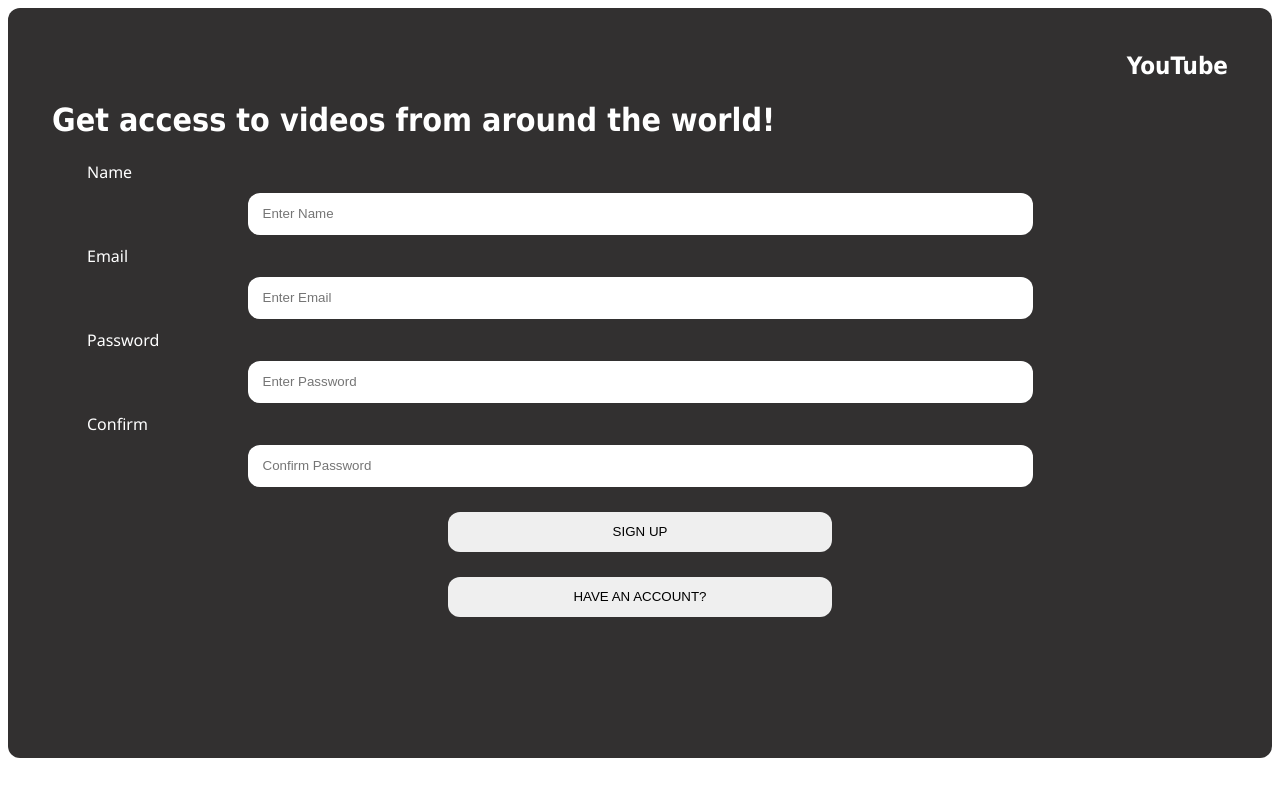
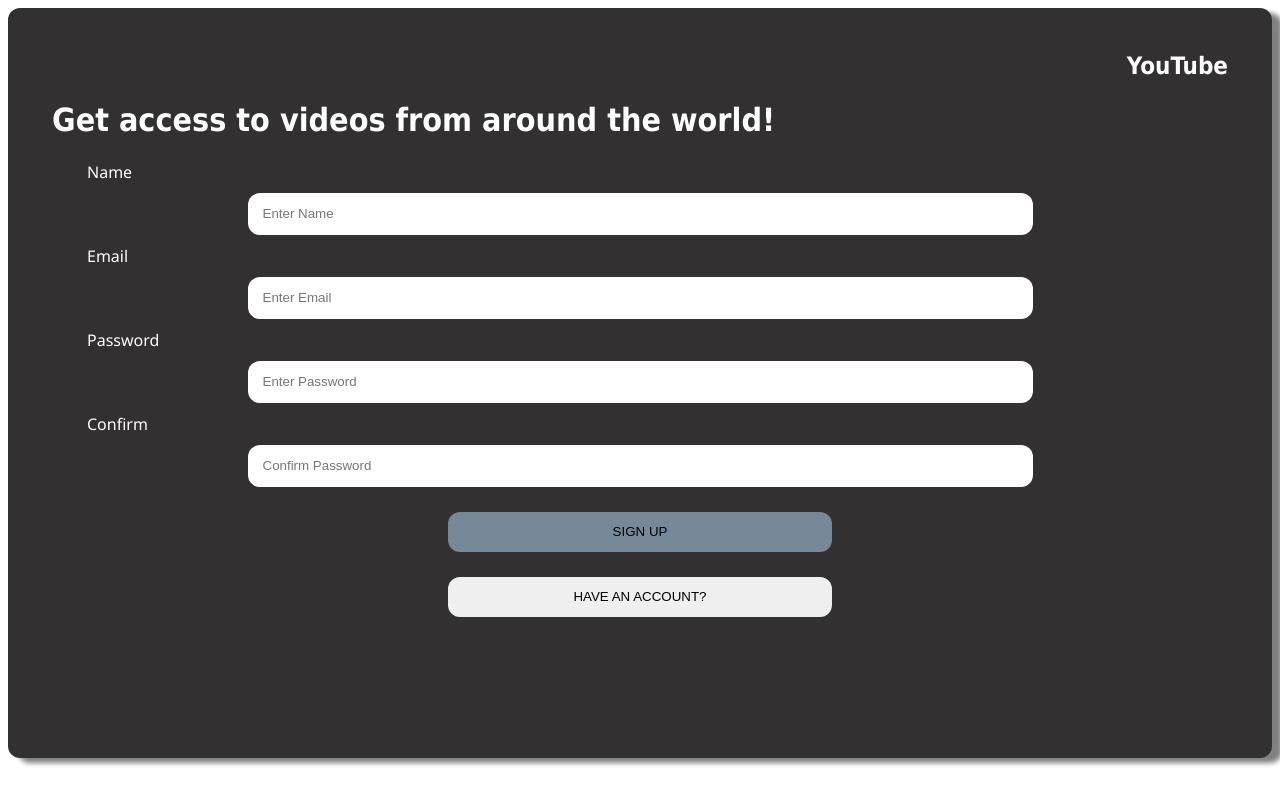
Before and after one commit to ccrisolo/mern-youtube, a React (Create React App) app: page / in a window 1280 px wide. In both pictures the pointer is over the button "SIGN UP". Shown: the top 804 px of the page. Built offline with nearby package versions, Linux system fonts and the light colour scheme.

Commit message:
adds hover effect on buttons in sign up form

```diff
--- a/src/components/SignUpForm/SignUpForm.css
+++ b/src/components/SignUpForm/SignUpForm.css
@@ -3,12 +3,14 @@
     grid-template-columns: 1fr;
     grid-template-rows: 1fr;
     height: 100vh;
+
 }
 
 .form-container {
     padding: 3vmin;
     background-color: rgb(50, 48, 48);
     border-radius: 12px;
+    box-shadow: 10px 5px 5px grey;
 }
 
 label {
@@ -36,6 +38,16 @@ label {
     border-radius: 12px;
     margin-top: 25px;
 }
+.signup-btn:hover,
+.form-change-btn:hover {
+    border: none;
+    width: 30vw;
+    height: 5vh;
+    border-radius: 12px;
+    margin-top: 25px;
+    background-color: lightslategrey;
+    cursor: pointer;
+}
 
 .app-name {
     font-family: Tahoma;
```
